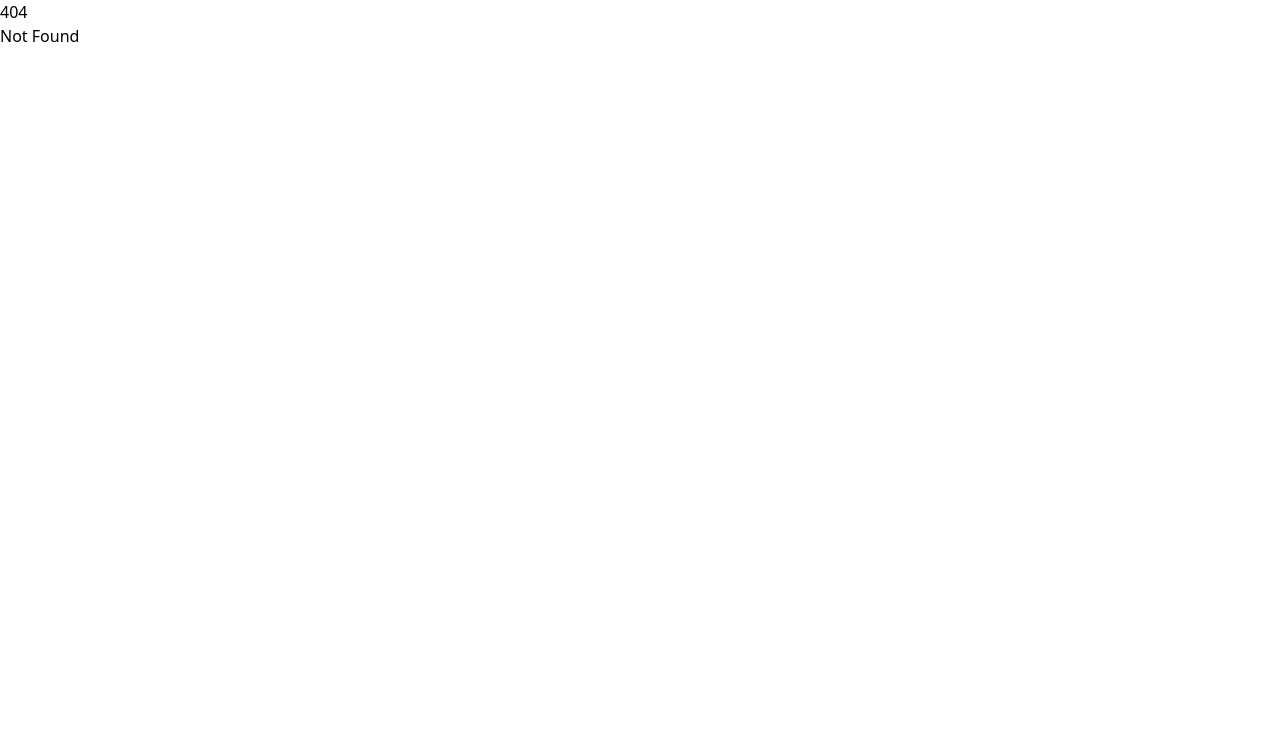
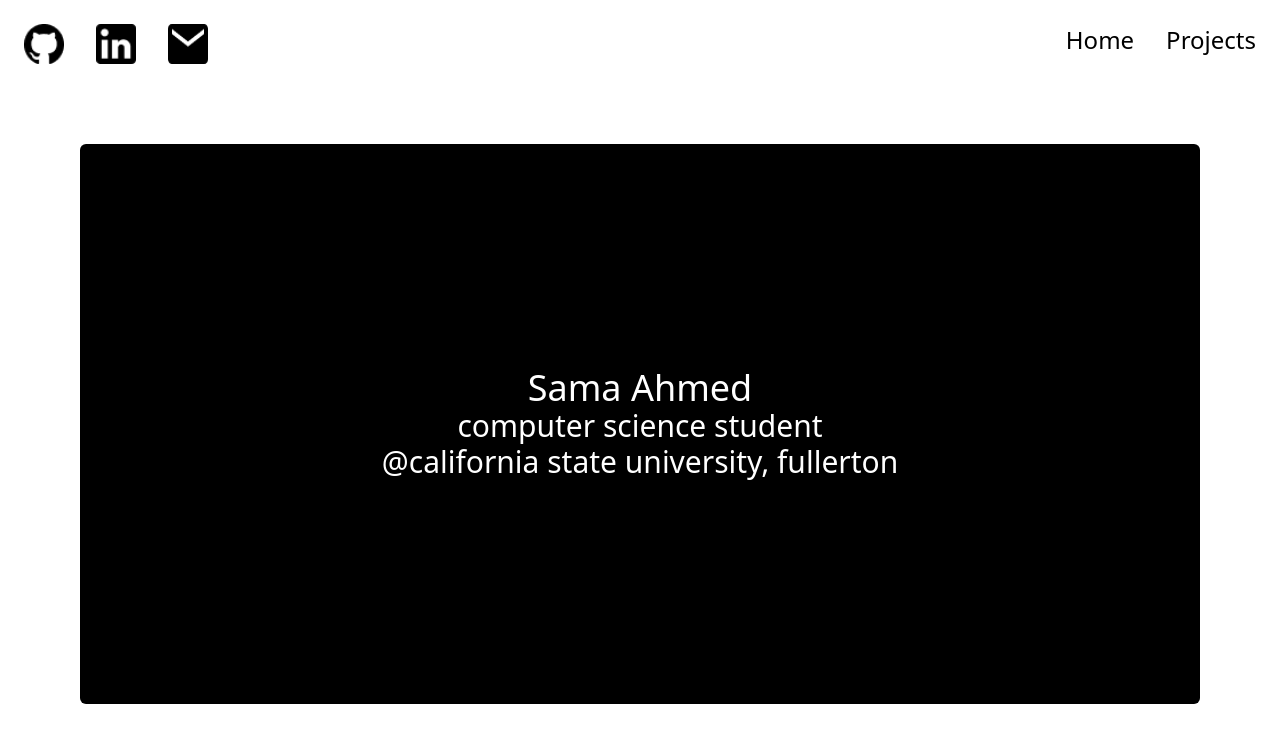
Before and after one commit to 26samaahmed/portfolio, a SvelteKit app: page /coding-portfolio in a window 1280 px wide. Before the commit this address had no page. Shown: the top 742 px of the page. Built offline with nearby package versions, Linux system fonts and the light colour scheme; a web font is replaced by a local one.

Commit message:
work on page 2

```diff
--- a/src/components/NavBar.svelte
+++ b/src/components/NavBar.svelte
@@ -19,5 +19,17 @@ let resume = 'https://drive.google.com/file/resume.pdf'
 </script>
 
 <main>
+  <nav class="flex m-6">
+    <div class="flex-1 justify-start space-x-8">
+      {#each socials as social}
+        <a href={social.link} class="no-underline hover:underline text-black text-2xl"><img src={social.img} alt={social.name} class="w-10 h-10 inline-block"/></a>
+      {/each}
+    </div>
 
+    <div class="flex justify-end space-x-8">
+      {#each buttons as button}
+        <a href={button.link} class="no-underline hover:underline text-black text-2xl">{button.name}</a>
+      {/each}
+    </div>
+  </nav>
 </main>
--- a/src/routes/+page.svelte
+++ b/src/routes/+page.svelte
@@ -1,10 +1,6 @@
 <script>
   import NavBar from '../components/NavBar.svelte';
-  import { goto } from '$app/navigation';
 
-  function redirectToOtherPage() {
-      goto('/coding');
-  }
 </script>
 
 <head>
@@ -19,14 +15,14 @@
   <div class="flex flex-col md:flex-row h-screen">
    <!-- <button class="absolute top-10 right-10 bg-transparent border-2 border-white rounded-full w-150 p-3 px-8 text-20 cursor-pointer text-white hover:bg-white hover:text-black">Contact</button>-->
 
-    <div class="flex-1 bg-white h-full">
+    <div class="flex-1 bg-white h-full content-center text-center">
       <h1 class="text-black text-4xl">Aspiring Software Engineer</h1>
-        <button class="text-black ml-72 mt-24" on:click={redirectToOtherPage}>View Coding Portfolio</button>
+        <h3 class="text-black mt-24 absolute bottom-2"><a href='/coding-portfolio' class="no-underline hover:underline">View Coding Portfolio</a></h3>
     </div>
 
-    <div class="flex-1 bg-black h-full">
+    <div class="flex-1 bg-black h-full content-center text-center">
       <h1 class="text-white text-4xl">Aspiring Designer</h1>
-      <h3 class="text-white mr-72 mt-24"><a href='/' class="no-underline hover:underline">View Design Portfolio</a></h3>
+      <h3 class="text-white mt-24 absolute bottom-2"><a href='/' class="no-underline hover:underline">View Design Portfolio</a></h3>
     </div>
 
   </div>
--- /dev/null
+++ b/src/routes/coding-portfolio/+page.svelte
@@ -0,0 +1,11 @@
+<script>
+  import NavBar from '../../components/NavBar.svelte';
+</script>
+
+<main>
+  <NavBar />
+  <div class="flex flex-col bg-black m-20 text-center rounded-md p-56">
+    <h1 class="text-4xl text-white"> Sama Ahmed</h1>
+    <h2 class="text-3xl text-white">computer science student <br> @california state university, fullerton</h2>
+  </div>
+</main>
--- a/src/routes/coding.svelte
+++ /dev/null
@@ -1,5 +0,0 @@
-<!-- src/routes/other.svelte -->
-<main>
-  <h1>This is the Other Page</h1>
-  <p>Content from another Svelte file!</p>
-</main>
```
Also changed, not shown: src/components/CodingPortfolio.svelte (deleted).
